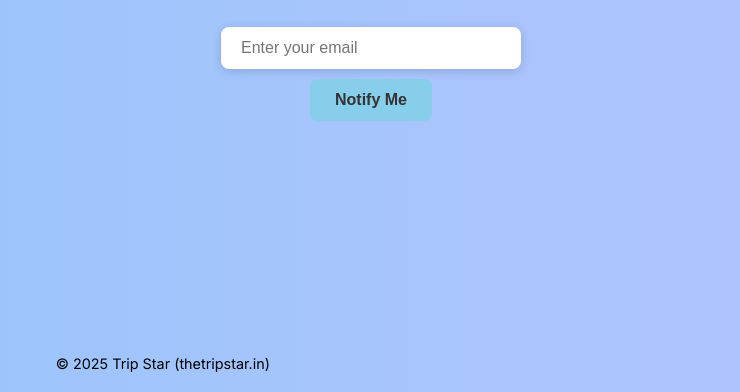
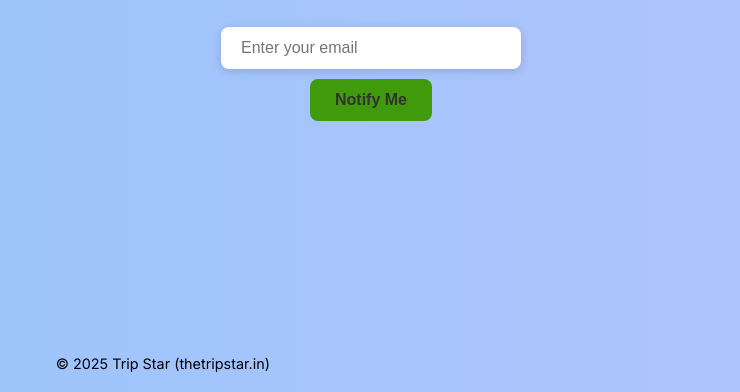
Before and after one commit to Sreejitroy/thetripstar, a plain HTML site: page index.html in a window 1280 px wide. Shown: the part 408-800 px from the top of the page, without its empty margins (269-1009 px from the left). Drawn offline with Linux system fonts and the light colour scheme.

Commit message:
Update index.html

```diff
--- a/index.html
+++ b/index.html
@@ -72,7 +72,7 @@
 
     button {
       padding: 12px 25px;
-      background: #87CEEB;
+      background: #3F9B0B;
       color: #333;
       border: none;
       border-radius: 8px;
```
